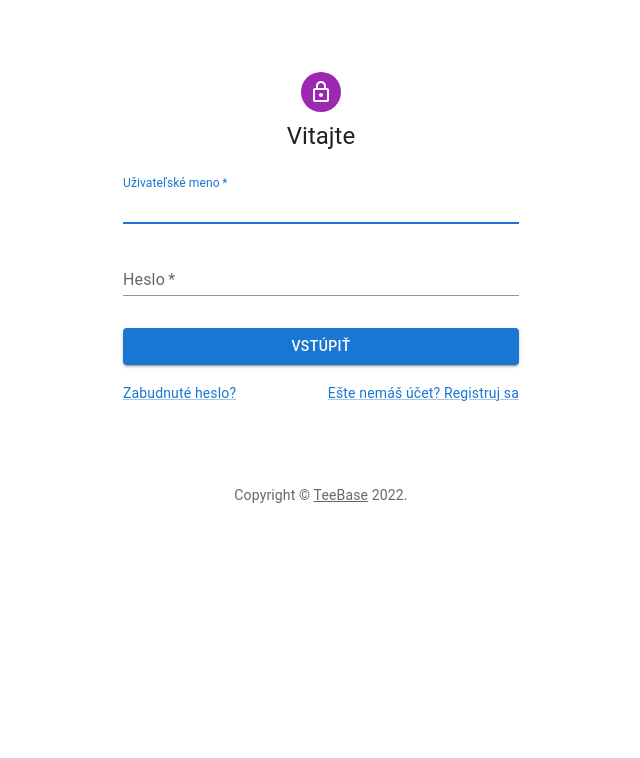
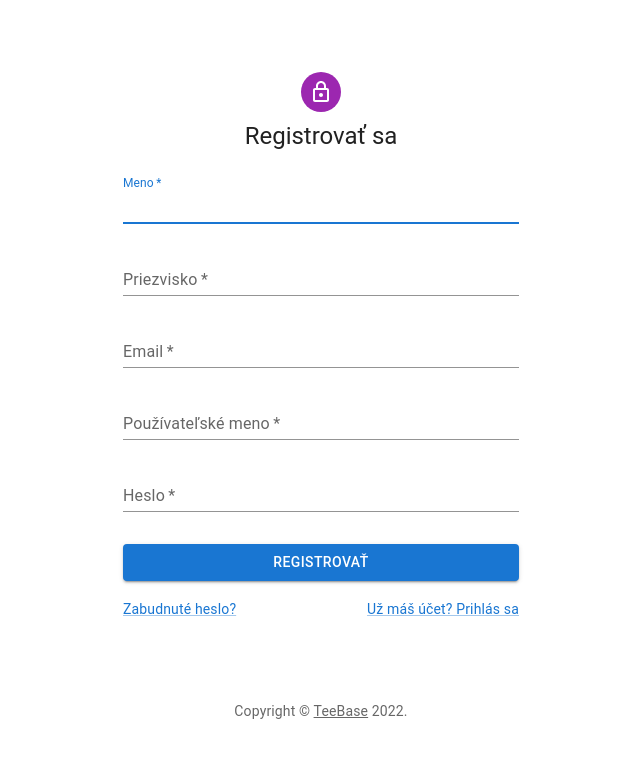
Before and after one commit to MatejBendik/TeeBase, a React (Create React App) app in the folder frontend/: page / in a window 1280 px wide. Shown: the top 758 px of the page, without its empty margins (319-959 px from the left). Built offline with nearby package versions, Linux system fonts and the light colour scheme.

Commit message:
Add Auth functionality login/register form

```diff
--- a/frontend/package.json
+++ b/frontend/package.json
@@ -16,6 +16,8 @@
     "@types/node": "^16.11.45",
     "@types/react": "^18.0.15",
     "@types/react-dom": "^18.0.6",
+    "@typescript-eslint/eslint-plugin": "^5.31.0",
+    "@typescript-eslint/parser": "^5.31.0",
     "react": "^18.2.0",
     "react-dom": "^18.2.0",
     "react-router-dom": "^6.3.0",
--- a/frontend/src/App.tsx
+++ b/frontend/src/App.tsx
@@ -1,5 +1,5 @@
 import React from "react";
-import RouterComponent from "./components/RouteComponent";
+import RouterComponent from "./components/RouterComponent";
 
 function App() {
   return <RouterComponent />;
--- a/frontend/src/actions/postLoginForm.tsx
+++ b/frontend/src/actions/postLoginForm.tsx
@@ -26,7 +26,7 @@ export const sendLogin = async (username: string, password: string) => {
           return;
         }
       })
-      .then((res) => res.json())
+      //.then((res) => res.json())
       .then((data) => {
         console.log(data);
         return data;
--- a/frontend/src/components/RouteComponent.tsx
+++ b/frontend/src/components/RouterComponent.tsx
@@ -1,5 +1,6 @@
 import React from "react";
 import Loign from "./login/Login";
+import Auth from "./auth/Auth";
 import Main from "./main/Main";
 import { BrowserRouter as Router, Routes, Route } from "react-router-dom";
 
@@ -7,7 +8,7 @@ const RouterComponent = () => {
   return (
     <Router>
       <Routes>
-        <Route path="/" element={<Loign />} />
+        <Route path="/" element={<Auth />} />
         <Route path="/app" element={<Main />} />
       </Routes>
     </Router>
--- /dev/null
+++ b/frontend/src/components/auth/Auth.tsx
@@ -0,0 +1,115 @@
+import React, { useState } from "react";
+import { useNavigate } from "react-router";
+import { sendLogin } from "./../../actions/postLoginForm";
+
+import Avatar from "@mui/material/Avatar";
+import Button from "@mui/material/Button";
+import CssBaseline from "@mui/material/CssBaseline";
+import Link from "@mui/material/Link";
+import Grid from "@mui/material/Grid";
+import Box from "@mui/material/Box";
+import LockOutlinedIcon from "@mui/icons-material/LockOutlined";
+import Typography from "@mui/material/Typography";
+import Container from "@mui/material/Container";
+import { createTheme, ThemeProvider } from "@mui/material/styles";
+
+import Input from "./Input";
+
+const Auth = () => {
+    const theme = createTheme();
+    const [isRegistered, setIsRegistered] = useState(false);
+
+    const [username, setUsername] = useState("");
+    const [password, setPassword] = useState("");
+
+
+    const handleSubmit = () => {
+
+    };
+
+    const handleChange = () => {
+
+    }
+
+    const switchMode = () => {
+        setIsRegistered((prevIsRegistered) => !prevIsRegistered);
+    };
+
+    return (
+    <ThemeProvider theme={theme}>
+        <Container component="main" maxWidth="xs">
+        <CssBaseline />
+        <Box
+            sx={{
+                marginTop: 8,
+                display: "flex",
+                flexDirection: "column",
+                alignItems: "center",
+            }}
+        >
+        <Avatar sx={{ m: 1, bgcolor: "secondary.main" }}>
+            <LockOutlinedIcon />
+        </Avatar>
+        <Typography component="h1" variant="h5">
+            {isRegistered ? "Prihlásiť sa" : "Registrovať sa"}
+        </Typography>
+        <Box component="form" onSubmit={handleSubmit} sx={{ mt: 1 }}>
+            {
+                !isRegistered && (
+                    <>
+                        <Input name="firstName" label="Meno" type="text" handleChange={handleChange} autoFocus />
+                        <Input name="lastName" label="Priezvisko" type="text" handleChange={handleChange} />
+                        <Input name="email" label="Email" type="email" handleChange={handleChange} />
+                        <Input name="username" label="Používateľské meno" type="text" handleChange={handleChange} />
+                    </>
+                )
+            }
+                <Input name="password" label="Heslo" type="password" handleChange={handleChange} />
+                { isRegistered && <Input name="confirmPassword" label="Zopakuj heslo" type="password" handleChange={handleChange} /> }
+            <Button
+                type="submit"
+                fullWidth
+                variant="contained"
+                sx={{ mt: 3, mb: 2 }}
+            >
+                { isRegistered ? "Prihlásiť" : "Registrovať"}
+            </Button>
+            <Grid container>
+                <Grid item xs>
+                    <Link href="#" variant="body2">
+                    Zabudnuté heslo?
+                    </Link>
+                </Grid>
+                <Grid item>
+                    <Link href="#" variant="body2" onClick={switchMode}>
+                    {isRegistered ? "Ešte nemáš účet? Registruj sa" :"Už máš účet? Prihlás sa"}
+                </Link>
+                </Grid>
+            </Grid>
+            </Box>
+        </Box>
+        <Copyright sx={{ mt: 10 }} />
+    </Container>
+    </ThemeProvider>
+);
+
+  function Copyright(props: any) {
+    return (
+      <Typography
+        variant="body2"
+        color="text.secondary"
+        align="center"
+        {...props}
+      >
+        {"Copyright © "}
+        <Link color="inherit" href="https://mui.com/">
+          TeeBase
+        </Link>{" "}
+        {new Date().getFullYear()}
+        {"."}
+      </Typography>
+    );
+  }
+}
+
+export default Auth;
--- /dev/null
+++ b/frontend/src/components/auth/Input.tsx
@@ -0,0 +1,29 @@
+import React from 'react';
+import TextField from "@mui/material/TextField";
+
+interface InputProperties {
+    name: string;
+    label: string;
+    handleChange: any
+    autoFocus?: boolean;
+    type: string;
+}
+
+const Input = ({name, label, handleChange, autoFocus, type}: InputProperties) => {
+    return (
+        <TextField
+            margin="normal"
+            required
+            fullWidth
+            id={name}
+            name={name}
+            label={label}
+            onChange={handleChange}
+            variant="standard"
+            autoFocus={autoFocus}
+            type={type}
+        />
+    )
+}
+
+export default Input
--- a/frontend/src/components/main/Main.tsx
+++ b/frontend/src/components/main/Main.tsx
@@ -1,4 +1,5 @@
 import React from "react";
+
 const Main = () => {
   return <h1>Toto je Main</h1>;
 };
```
Also changed, not shown: 1 other file (tests, documents, lock files or other folders).
